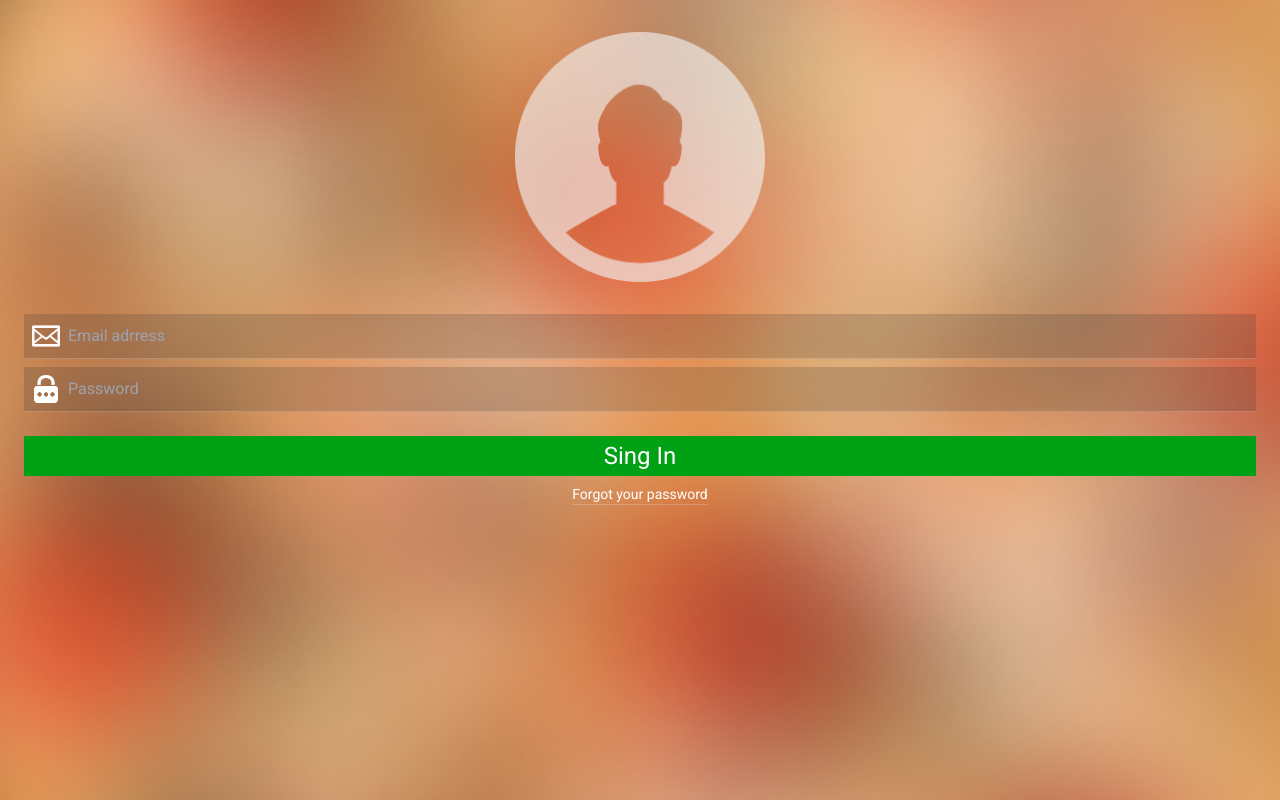
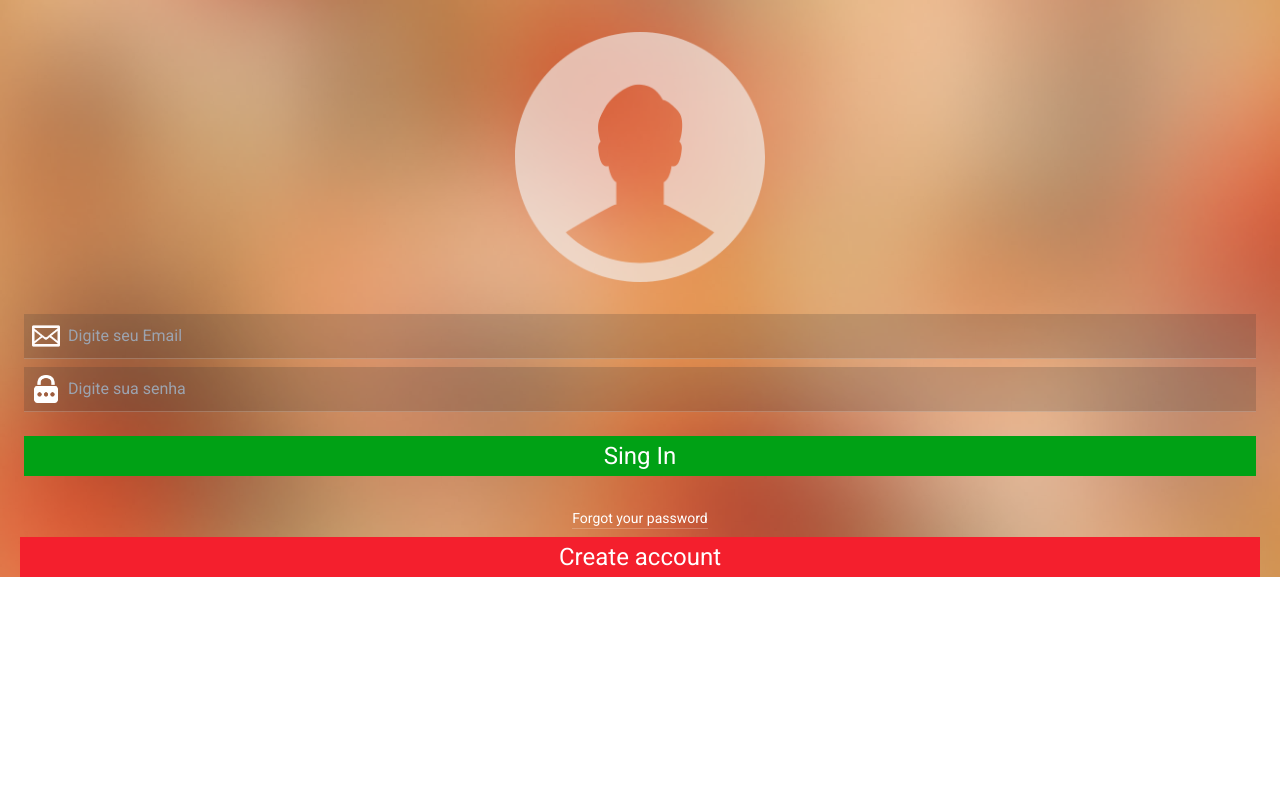
Before and after one commit to jorgezeza/YouAreTheChef-App, a Next.js app: page /pages/login in a window 1280 px wide. Built offline with nearby package versions, Linux system fonts and the light colour scheme; no server answers; a web font is replaced by a local one.

Commit message:
fix: separated the login into a new component close #16

```diff
--- /dev/null
+++ b/src/app/components/SingIn.tsx
@@ -0,0 +1,55 @@
+import { useForm } from 'react-hook-form'
+import { z } from 'zod'
+import { zodResolver } from "@hookform/resolvers/zod"
+
+import { Input } from './Input'
+import { useAuth } from '../hooks'
+
+const schema = z.object({
+  email: z.string().email({ message: 'Email inválido.' }),
+  password: z.string().min(3, 'A senha deve ter no minímo 3 caracteres.')
+})
+
+type DataProps = z.infer<typeof schema>
+
+const SingIn = () => {
+  const { login, loginError, setLoginError } = useAuth()
+  const { register, handleSubmit, formState: { errors } } = useForm<DataProps>({
+    mode: 'onBlur',
+    resolver: zodResolver(schema)
+  })
+
+  return (
+    <div className="mb-8" >
+      <form
+        onClick={() => setLoginError({ hasError: false, errorType: '' })}
+        onSubmit={handleSubmit(({ email, password }) => login({ email, password }))}
+        className=" flex flex-col gap-2 px-6" >
+        <Input
+          {...register('email')}
+          type='email'
+          placeholder='Digite seu Email'
+          img='/icons/iconEmail.png'
+          helperText={errors.email?.message}
+        />
+
+        <Input
+          {...register('password')}
+          type='password'
+          placeholder='Digite sua senha'
+          img='/icons/iconPassword.png'
+          helperText={errors.password?.message}
+        />
+
+        {loginError.hasError &&
+          <p className='text-red-900'>
+            {loginError.errorType}
+          </p>
+        }
+        <button className="text-2xl text-white py-1 bg-secondary mt-4" >Sing In</button>
+      </form>
+    </div>
+  )
+}
+
+export default SingIn
--- a/src/app/pages/login/page.tsx
+++ b/src/app/pages/login/page.tsx
@@ -1,15 +1,17 @@
+'use client'
 import Image from "next/image"
+import SingIn from "@/app/components/SingIn"
 import Link from "next/link"
 
 const Login = () => {
   return (
-    <div className="relative top-0 left-0 w-full h-screen overflow-auto">
+    <div className="relative top-0 left-0 w-full h-full overflow-auto">
       <div className="absolute w-full h-full -z-10" >
         <Image
           src="/backgroundLogin.png"
           alt=""
           fill
-          objectFit="cover"
+          className="object-cover"
         />
       </div>
 
@@ -22,34 +24,16 @@ const Login = () => {
         />
       </div>
 
-      <div className="mb-8" >
-        <form action="" className=" flex flex-col gap-2 px-6 text-x" >
-          <label className="flex p-2 gap-2 bg-inputColor/20 border-b border-b-white/20" >
-            <Image
-              src="/icons/iconEmail.png"
-              alt=""
-              width={28}
-              height={28}
-            />
-            <input type="text" placeholder="Email adrress" className="w-full  text-white bg-transparent outline-none" />
-          </label>
+      <SingIn />
 
-          <label className="flex p-2 gap-2 bg-inputColor/20 border-b border-b-white/20" >
-            <Image
-              src="/icons/iconPassword.png"
-              alt=""
-              width={28}
-              height={28}
-            />
-            <input type="password" placeholder="Password" className="w-full  text-white bg-transparent outline-none" />
-          </label>
+      <div className="flex justify-center text-white my-2" >
+        <Link href='/' className="text-sm border-b border-b-white/20" >Forgot your password</Link>
+      </div>
 
-          <button className="text-2xl text-white py-1 bg-secondary mt-4" >Sing In</button>
-          <div className="flex justify-center text-white" >
-            <Link href='/' className="text-sm border-b border-b-white/20" >Forgot your password</Link>
-          </div>
-        </form>
+      <div className='flex justify-center items-center px-5 '>
+        <Link href="/pages/create-login-account" className="text-2xl text-white text-center bg-primaryColor w-full py-1" >Create account</Link>
       </div>
+
     </div>
   )
 }
```
